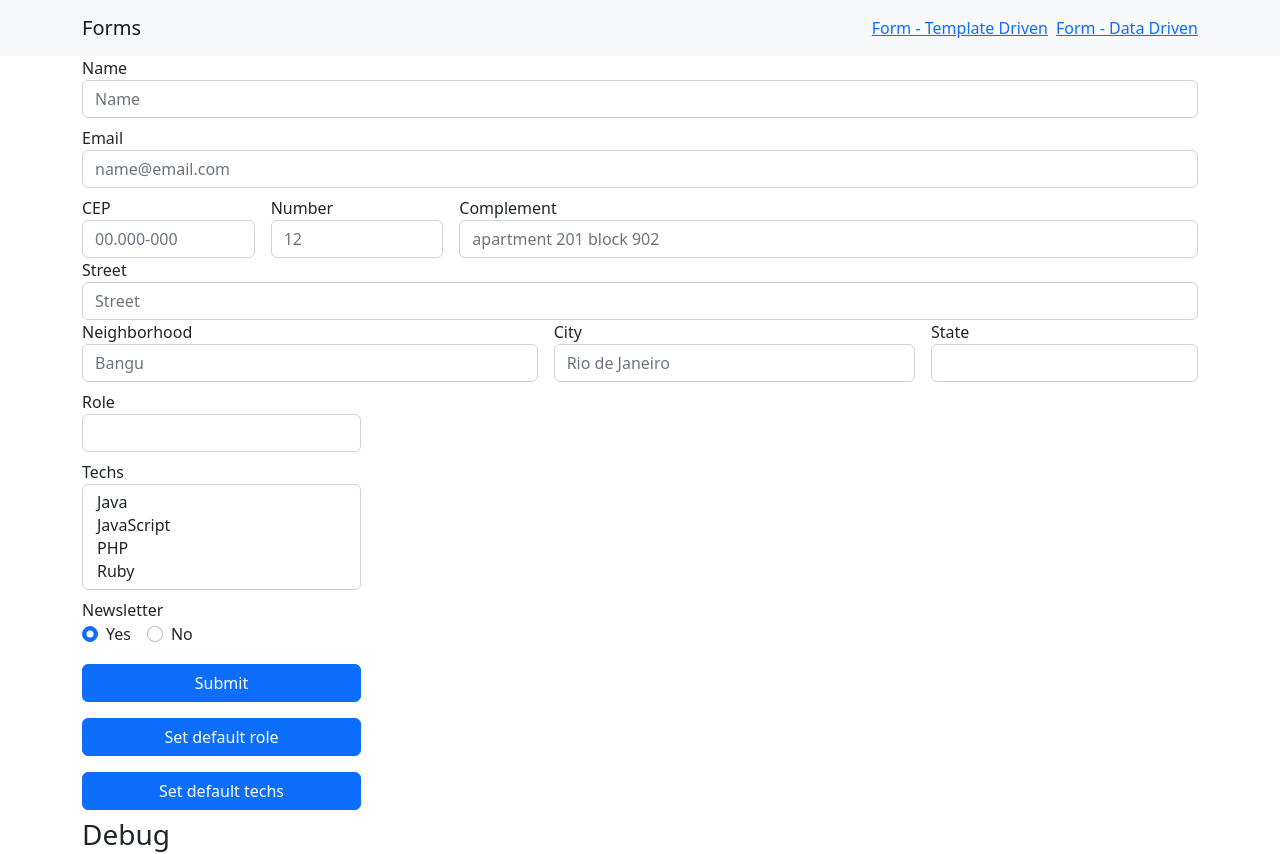
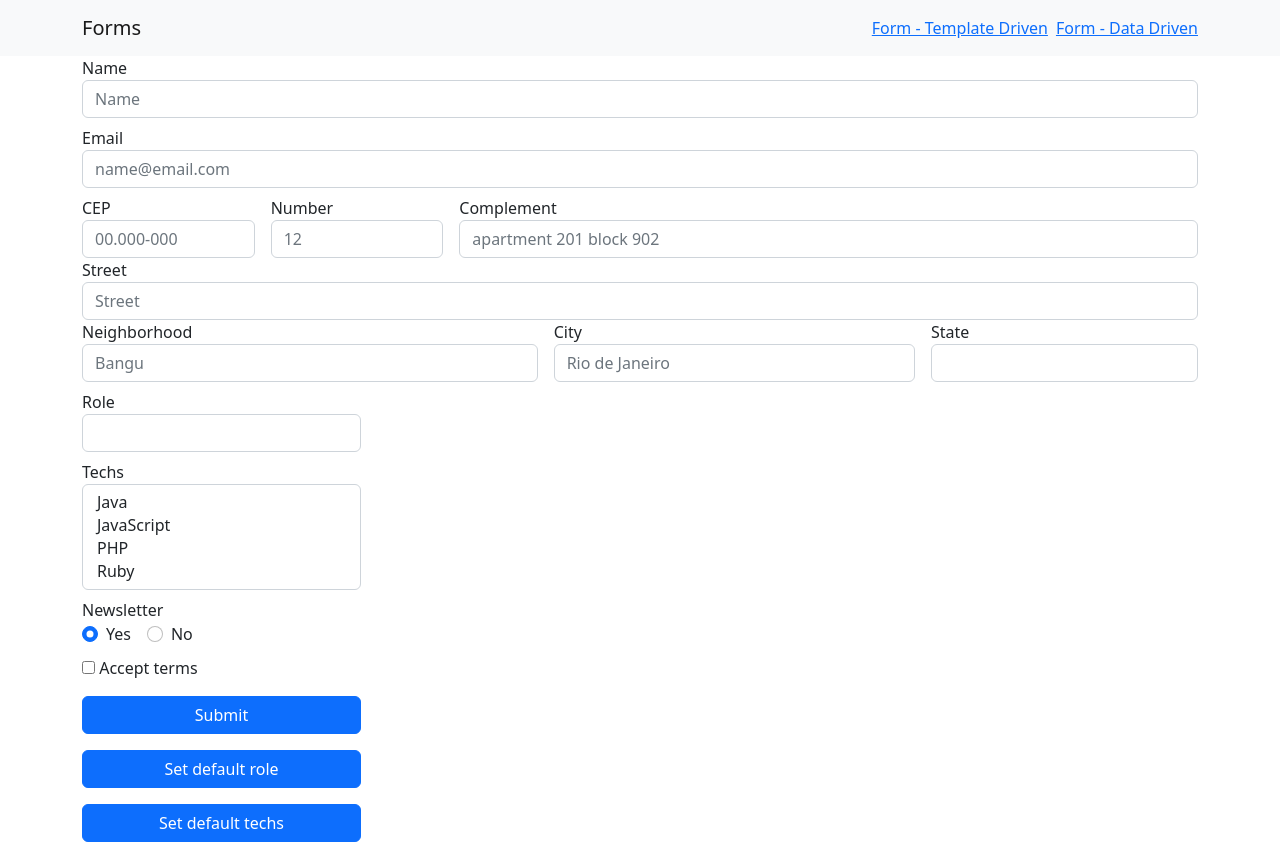
Before and after one commit to EricksonSiqueira/curso-angular-loiane, an Angular app in the folder forms/: page /dataForm in a window 1280 px wide. Shown: the top 854 px of the page. Built offline with nearby package versions, Linux system fonts and the light colour scheme.

Commit message:
feat: check box true or false

```diff
--- a/forms/src/app/data-form/data-form.component.html
+++ b/forms/src/app/data-form/data-form.component.html
@@ -103,6 +103,18 @@
     </div>
   </div>
 
+  <div class="form-group">
+    <div class="col-md-3">
+      <div class="checkbox">
+        <label for="" class="checkbox-inline">
+          <input type="checkbox" formControlName="terms"> Accept terms
+        </label>
+        <app-error-field [showError]="verifyValidTouched('terms')" errorText="Please accept the terms before submiting">
+        </app-error-field>
+      </div>
+    </div>
+  </div>
+
 
   <button type="submit" class="btn btn-primary mt-2 w-25">Submit</button>
   <button type="button" class="btn btn-primary mt-2 w-25" (click)="setRole()">Set default role</button><button
--- a/forms/src/app/data-form/data-form.component.ts
+++ b/forms/src/app/data-form/data-form.component.ts
@@ -72,6 +72,7 @@ export class DataFormComponent implements OnInit {
       role: [''],
       techs: [''],
       newsletter: ['yes'],
+      terms: [false, Validators.requiredTrue],
     });
   }
   onSubmit() {
```
